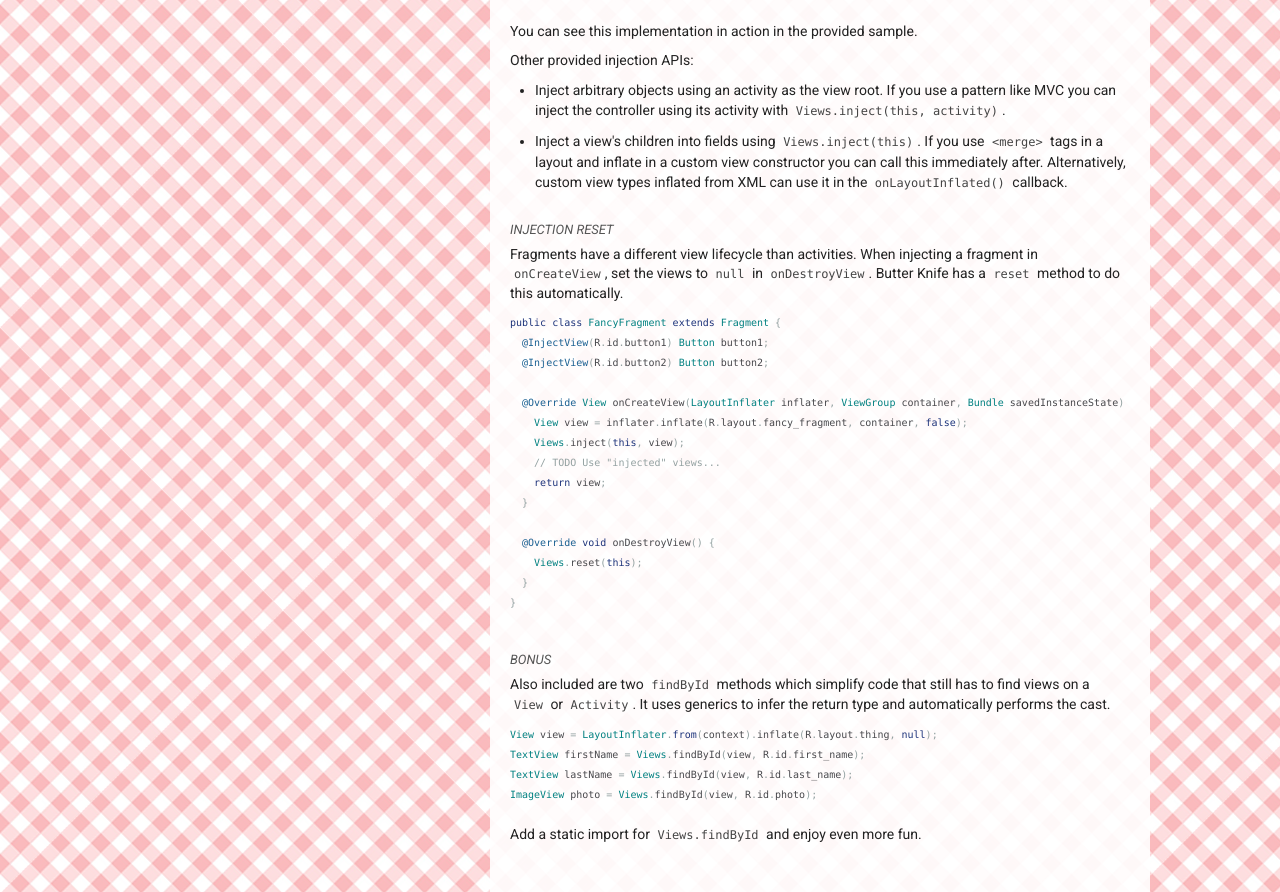
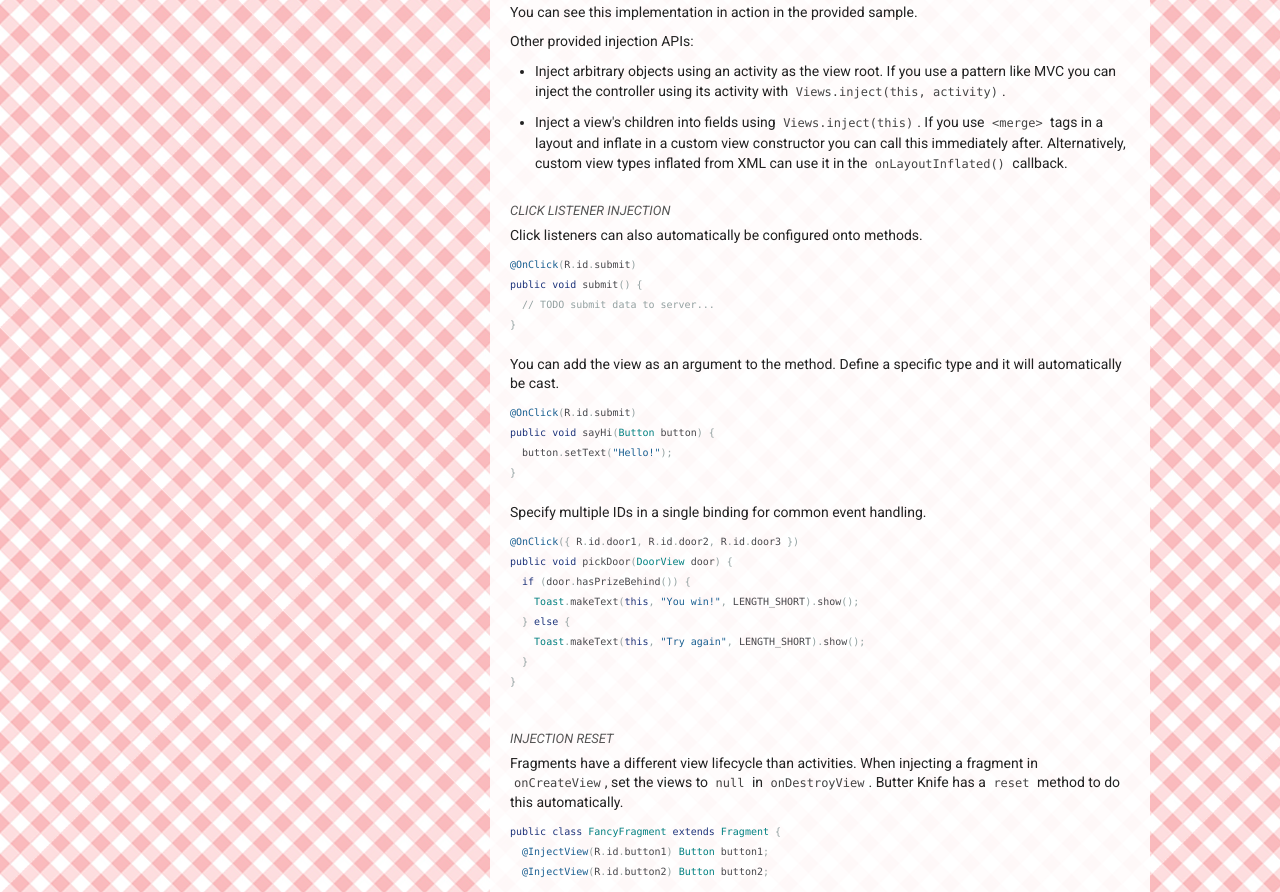
Before and after one commit to JakeWharton/butterknife, a plain HTML site: page website/index.html in a window 1280 px wide. Shown: the part 2219-3111 px from the top of the page. Drawn offline with nearby package versions, Linux system fonts and the light colour scheme.

Commit message:
Website docs for click injection. Update change log.

```diff
--- a/website/index.html
+++ b/website/index.html
@@ -71,7 +71,7 @@
   activity.footer = (android.widget.TextView) activity.findViewById(2130968579);
   activity.title = (android.widget.TextView) activity.findViewById(2130968577);
 }</pre>
-            <p>Some people call this view injection and lump it along with traditional dependency injection frameworks. They may be wrong in nomenclature, but perhaps there exists some use for this type of field assignment.</p>
+            <p>Some people call this view injection and lump it along with traditional dependency injection frameworks. They may be wrong in nomenclature, but perhaps there exists some use for it.</p>
 
             <h4 id="non-activity">Non-Activity Injection</h4>
             <p>You can also perform injection on arbitrary objects by supplying your own view root.</p>
@@ -121,6 +121,27 @@
    call this immediately after. Alternatively, custom view types inflated from
    XML can use it in the <code>onLayoutInflated()</code> callback.</li>
             </ul>
+
+            <h4 id="click-injection">Click Listener Injection</h4>
+            <p>Click listeners can also automatically be configured onto methods.</p>
+            <pre class="prettyprint">@OnClick(R.id.submit)
+public void submit() {
+  // TODO submit data to server...
+}</pre>
+            <p>You can add the view as an argument to the method. Define a specific type and it will automatically be cast.</p>
+            <pre class="prettyprint">@OnClick(R.id.submit)
+public void sayHi(Button button) {
+  button.setText("Hello!");
+}</pre>
+            <p>Specify multiple IDs in a single binding for common event handling.</p>
+            <pre class="prettyprint">@OnClick({ R.id.door1, R.id.door2, R.id.door3 })
+public void pickDoor(DoorView door) {
+  if (door.hasPrizeBehind()) {
+    Toast.makeText(this, "You win!", LENGTH_SHORT).show();
+  } else {
+    Toast.makeText(this, "Try again", LENGTH_SHORT).show();
+  }
+}</pre>
 
             <h4 id="reset">Injection Reset</h4>
             <p>Fragments have a different view lifecycle than activities. When injecting a fragment in <code>onCreateView</code>, set the views to <code>null</code> in <code>onDestroyView</code>. Butter Knife has a <code>reset</code> method to do this automatically.</p>
```
Also changed, not shown: 1 other file.
